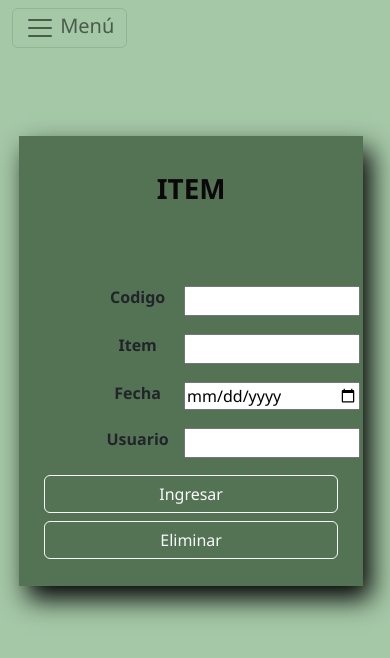
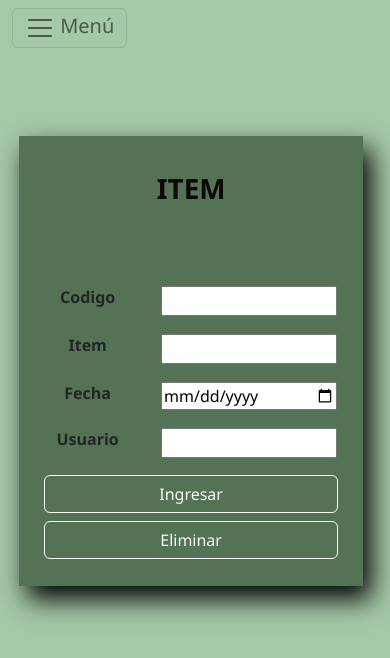
Before and after one commit to Elizavelarde/tienda_de_barrio, a plain HTML site: page prueba.html in a window 390 px wide. Drawn offline with nearby package versions, Linux system fonts and the light colour scheme.

Commit message:
Update estilos.css
Responsive

```diff
--- a/estilos/estilos.css
+++ b/estilos/estilos.css
@@ -165,7 +165,7 @@ table{
 			border: none;
 			/* border-bottom: 1px solid #eee; */
 			position: relative;
-			padding-left: 40%;
+			padding-left: 30%;
 		}
 
 		td:before {
@@ -178,6 +178,7 @@ table{
 			padding-right: 10px;
 			white-space: nowrap;
             font-weight: bold;
+            margin-left: -50px;
 		}
 
 		/*
```
